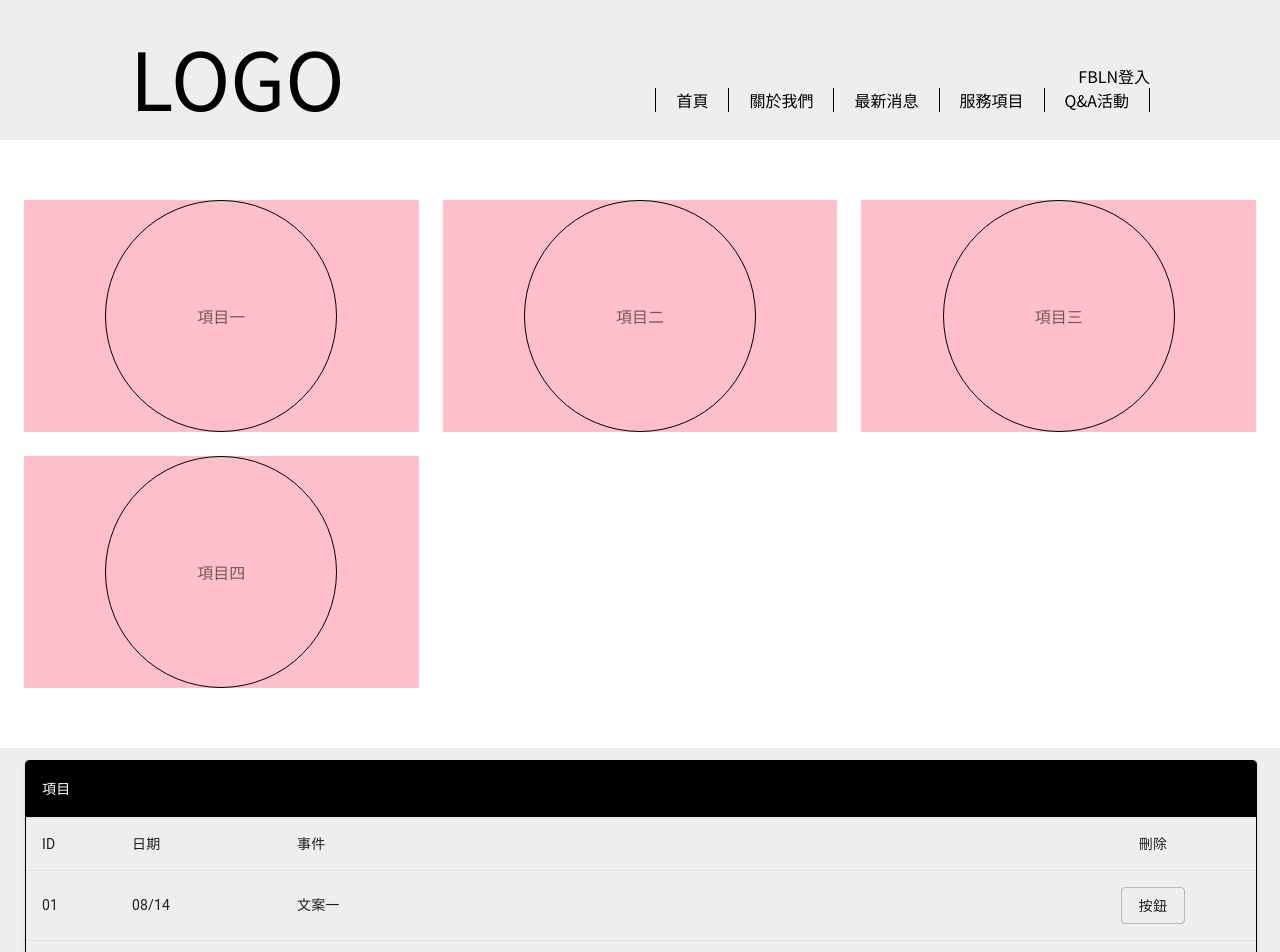
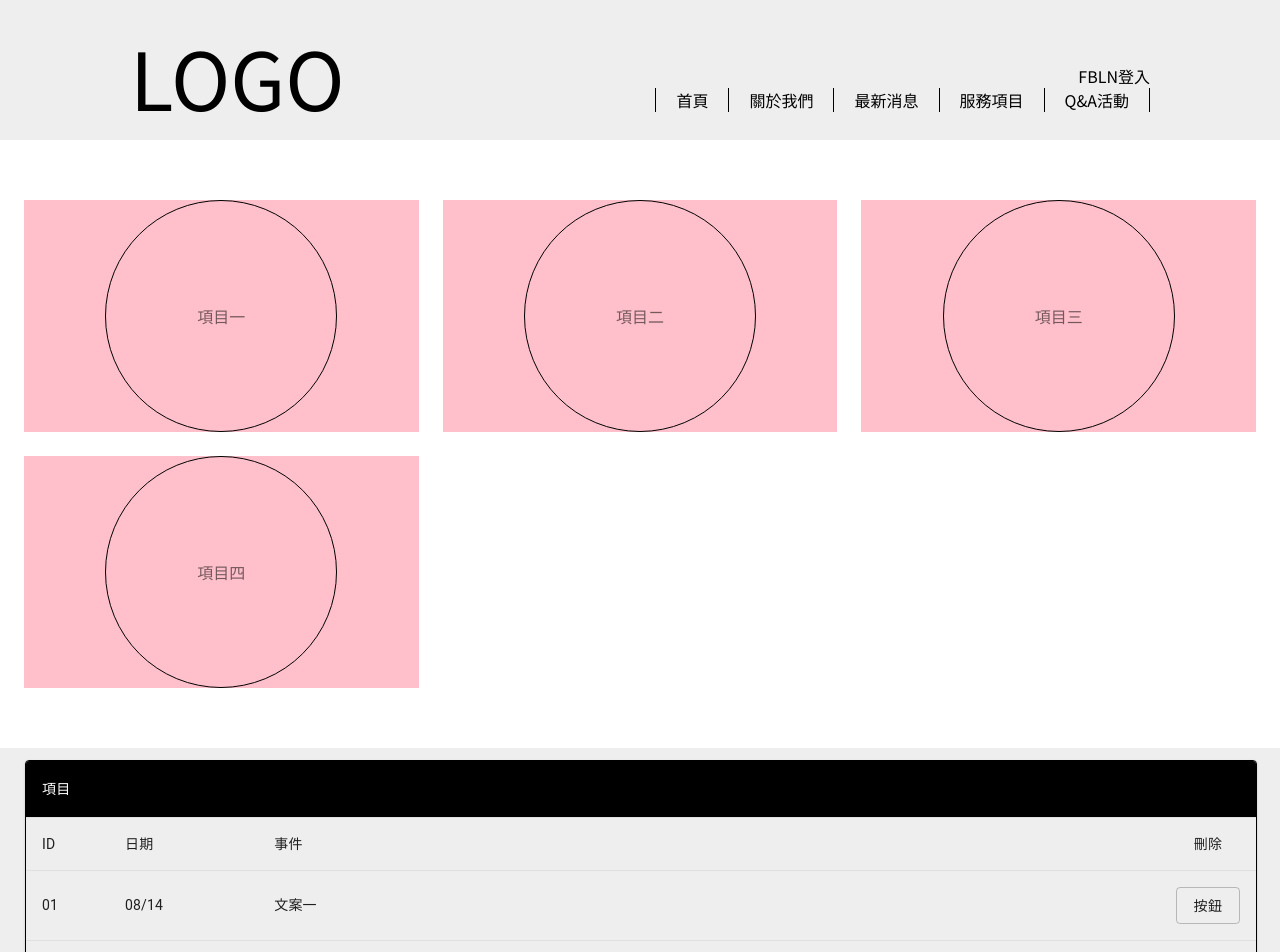
Before and after one commit to RuFrontEnd/react-hwaseung, a React (Create React App) app in the folder react-material-ui/: page / in a window 1280 px wide. Shown: the top 952 px of the page. Built offline with nearby package versions, Linux system fonts and the light colour scheme; no server answers.

Commit message:
revise response

```diff
--- a/react-material-ui/src/App.js
+++ b/react-material-ui/src/App.js
@@ -355,11 +355,11 @@ function App() {
                           </StyledTableCell>
                           <StyledTableCell
                             align="left"
-                            style={{ paddingRight: 300 }}
+                            style={{ width: 100, paddingRight: 800 }}
                           >
                             {row.fat}
                           </StyledTableCell>
-                          <StyledTableCell align="center" style={{ flex: 1 }}>
+                          <StyledTableCell align="center">
                             {row.carbs}
                           </StyledTableCell>
                         </StyledTableRow>
@@ -404,14 +404,6 @@ function App() {
                         </Typography>
                       </CardContent>
                     </CardActionArea>
-                    <CardActions>
-                      <Button size="small" color="primary">
-                        Share
-                      </Button>
-                      <Button size="small" color="primary">
-                        Learn More
-                      </Button>
-                    </CardActions>
                   </Card>
                 ))}
               </Box>
```
